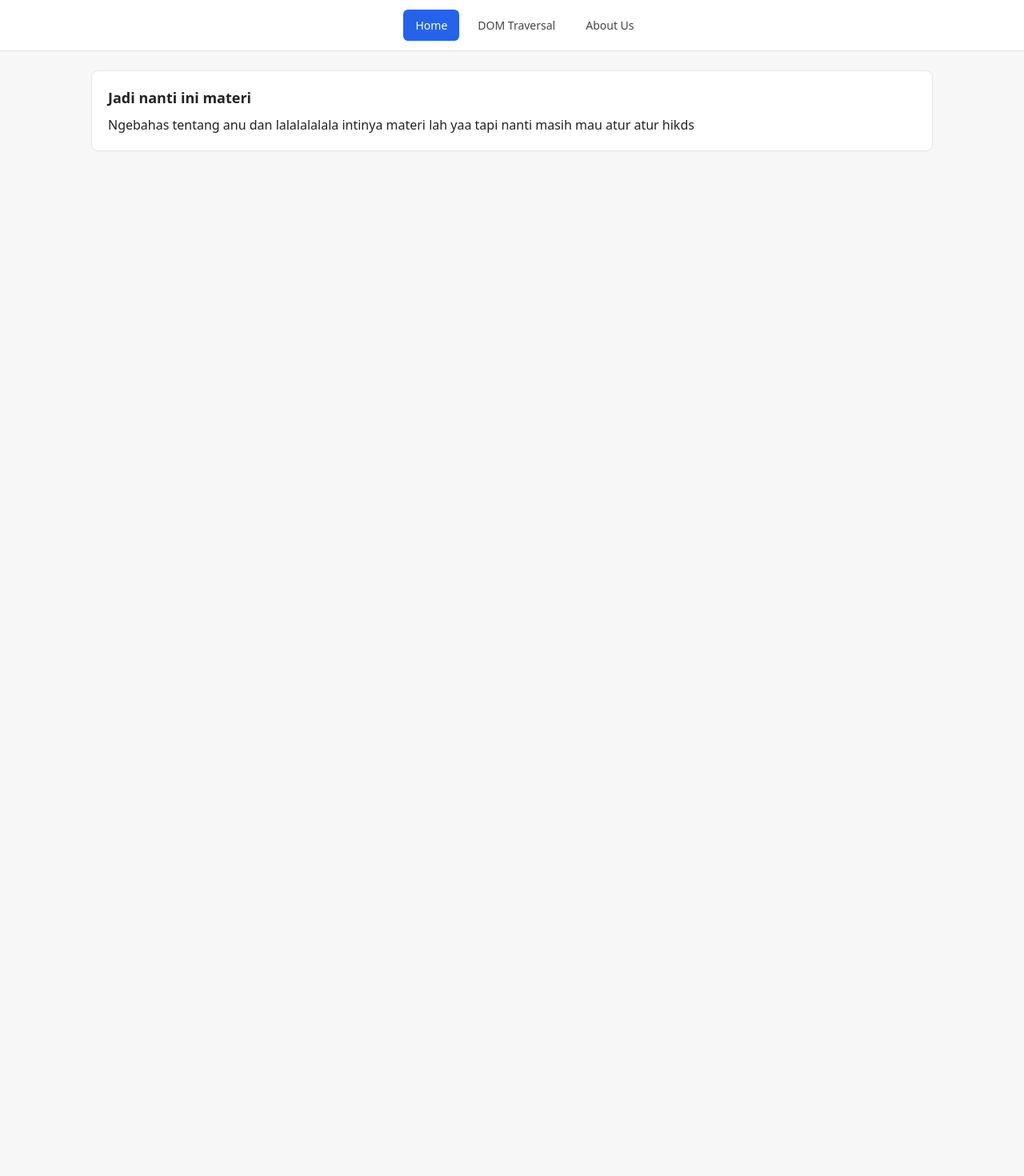
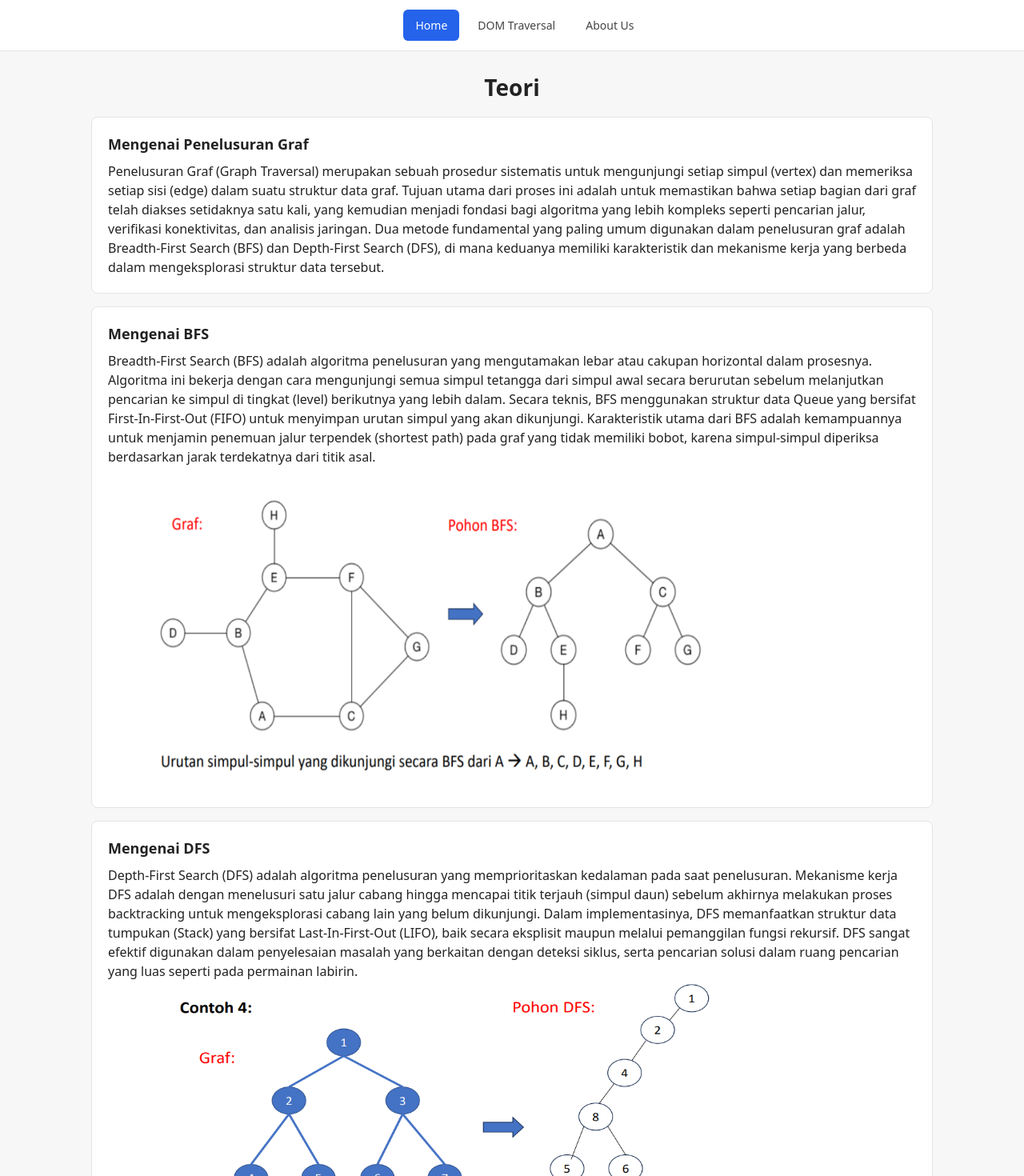
Before and after one commit to ucupsss/Tubes2_IZZAT, a React (Vite) app in the folder src/frontend/: page / in a window 1280 px wide. Shown: the top 1470 px of the page at 80% size. Before the commit the page ends 800 px from the top, so only its background shows below. Built offline with nearby package versions, Linux system fonts and the light colour scheme; no server answers.

Commit message:
feat(frontend): Adding content in Home pages

```diff
--- a/src/frontend/src/index.css
+++ b/src/frontend/src/index.css
@@ -83,7 +83,7 @@ a {
 
 .DOM-grid {
   display: grid;
-  grid-template-columns: 1fr 1fr;
+  grid-template-columns: repeat(2, minmax(0, 1fr));;
   gap: 16px;
 }
 
@@ -187,6 +187,7 @@ button.primary:disabled {
   min-width: max-content;
   min-height: 24px;
   position: relative;
+  flex-wrap: wrap;
 }
 
 .tree-node {
--- a/src/frontend/src/pages/Home.jsx
+++ b/src/frontend/src/pages/Home.jsx
@@ -1,11 +1,29 @@
+import BFS from "../assets/BFS.png";
+import DFS from "../assets/DFS.png";
+
 export default function Home() {
   return (
     <>
+    <h1 className="page-title">Teori</h1>
+    <div className="card">
+        <h2>Mengenai Penelusuran Graf</h2>
+        <p>
+          Penelusuran Graf (Graph Traversal) merupakan sebuah prosedur sistematis untuk mengunjungi setiap simpul (vertex) dan memeriksa setiap sisi (edge) dalam suatu struktur data graf. Tujuan utama dari proses ini adalah untuk memastikan bahwa setiap bagian dari graf telah diakses setidaknya satu kali, yang kemudian menjadi fondasi bagi algoritma yang lebih kompleks seperti pencarian jalur, verifikasi konektivitas, dan analisis jaringan. Dua metode fundamental yang paling umum digunakan dalam penelusuran graf adalah Breadth-First Search (BFS) dan Depth-First Search (DFS), di mana keduanya memiliki karakteristik dan mekanisme kerja yang berbeda dalam mengeksplorasi struktur data tersebut.
+        </p>
+      </div>
       <div className="card">
-        <h2>Jadi nanti ini materi</h2>
+        <h2>Mengenai BFS</h2>
         <p>
-          Ngebahas tentang anu dan lalalalalala intinya materi lah yaa tapi nanti masih mau atur atur hikds
+          Breadth-First Search (BFS) adalah algoritma penelusuran yang mengutamakan lebar atau cakupan horizontal dalam prosesnya. Algoritma ini bekerja dengan cara mengunjungi semua simpul tetangga dari simpul awal secara berurutan sebelum melanjutkan pencarian ke simpul di tingkat (level) berikutnya yang lebih dalam. Secara teknis, BFS menggunakan struktur data Queue yang bersifat First-In-First-Out (FIFO) untuk menyimpan urutan simpul yang akan dikunjungi. Karakteristik utama dari BFS adalah kemampuannya untuk menjamin penemuan jalur terpendek (shortest path) pada graf yang tidak memiliki bobot, karena simpul-simpul diperiksa berdasarkan jarak terdekatnya dari titik asal.
         </p>
+        <img src={BFS} alt="BFS" style={{ width: "800px", height: "400px"}}/>
+      </div>
+           <div className="card">
+        <h2>Mengenai DFS</h2>
+        <p>
+          Depth-First Search (DFS) adalah algoritma penelusuran yang memprioritaskan kedalaman pada saat penelusuran. Mekanisme kerja DFS adalah dengan menelusuri satu jalur cabang hingga mencapai titik terjauh (simpul daun) sebelum akhirnya melakukan proses backtracking untuk mengeksplorasi cabang lain yang belum dikunjungi. Dalam implementasinya, DFS memanfaatkan struktur data tumpukan (Stack) yang bersifat Last-In-First-Out (LIFO), baik secara eksplisit maupun melalui pemanggilan fungsi rekursif. DFS sangat efektif digunakan dalam penyelesaian masalah yang berkaitan dengan deteksi siklus, serta pencarian solusi dalam ruang pencarian yang luas seperti pada permainan labirin.
+        </p>
+        <img src={DFS} alt="DFS"  style={{ width: "800px", height: "400px"}} />
       </div>
     </>
   );
```
Also changed, not shown: src/frontend/src/assets/BFS.png (added), src/frontend/src/assets/DFS.png (added).
